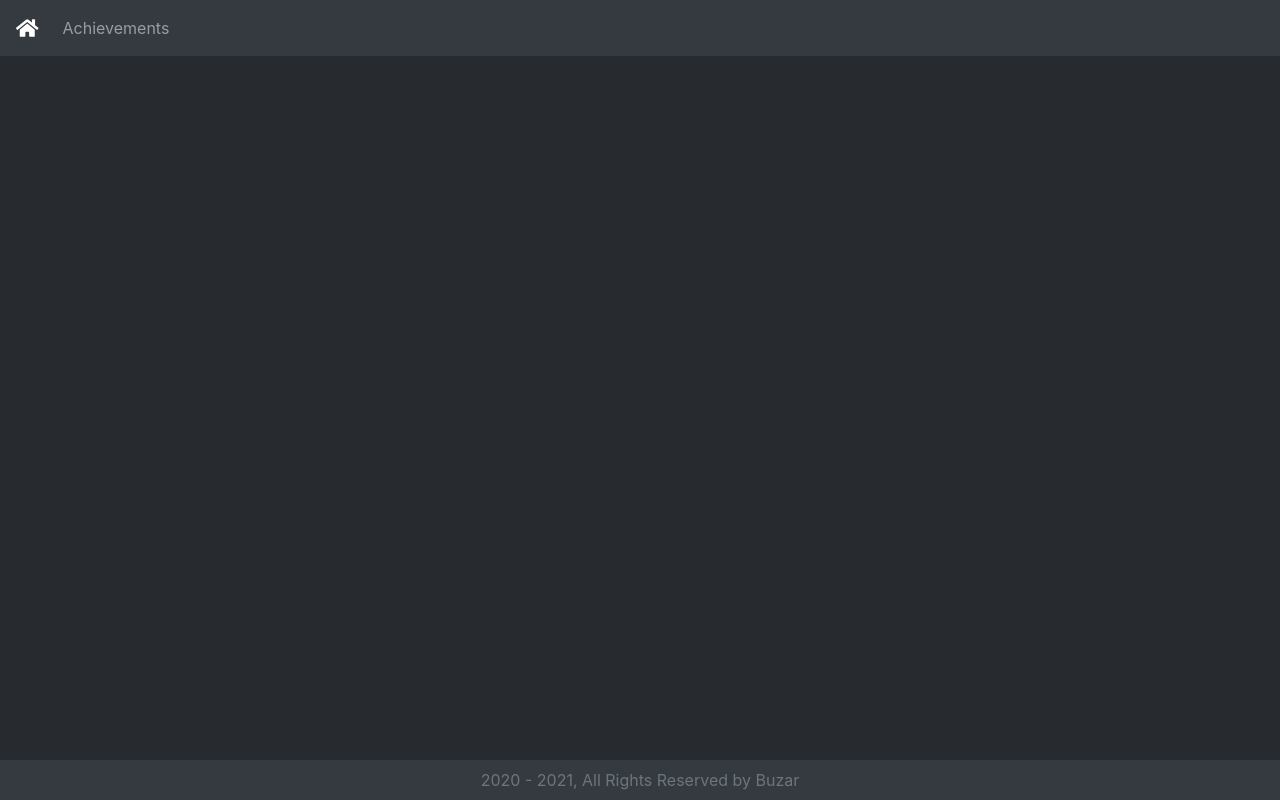
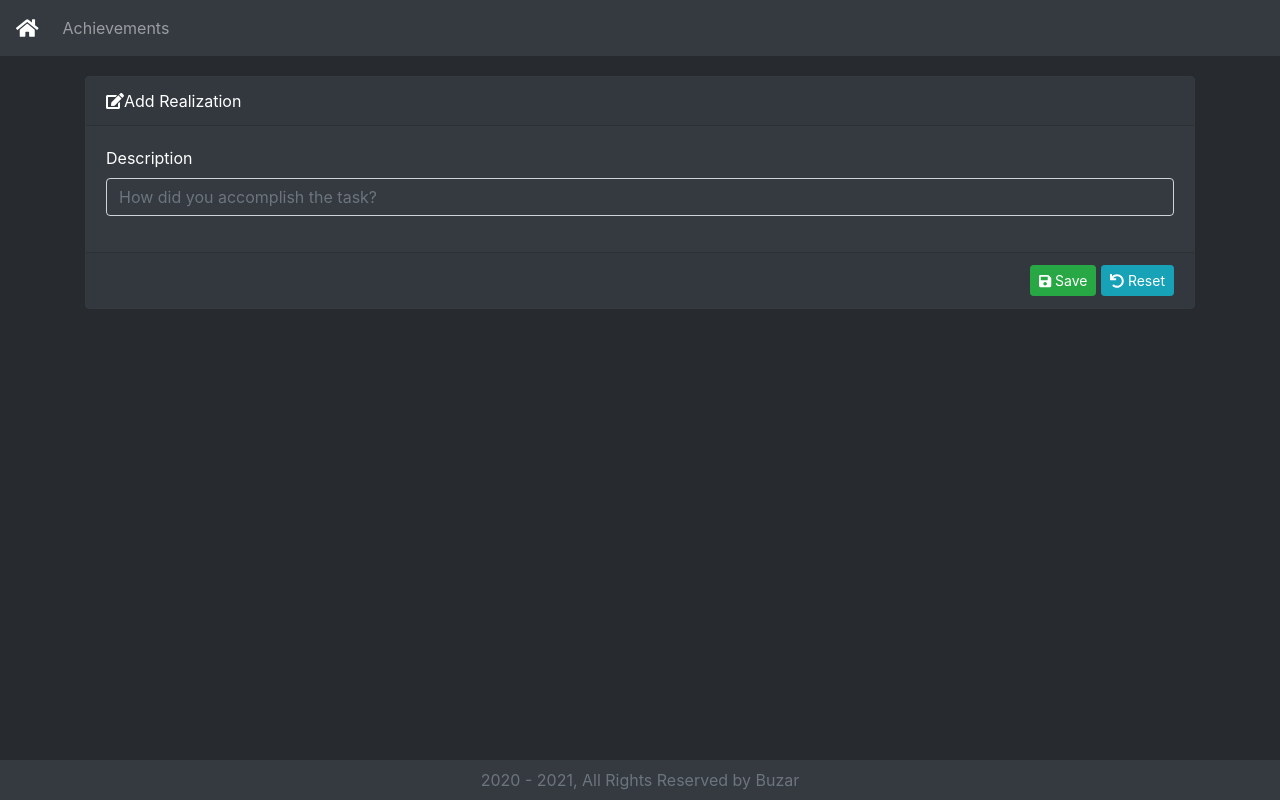
Before and after one commit to Buzar9/kurkuma-frontend, a React (Create React App) app: page /realization in a window 1280 px wide. Built offline with nearby package versions, Linux system fonts and the light colour scheme.

Commit message:
Realization at work

```diff
--- a/src/App.js
+++ b/src/App.js
@@ -8,6 +8,7 @@ import {BrowserRouter as Router, Switch, Route} from 'react-router-dom';
 
 import AchievementsList from "./components/AchievementsList";
 import Achievement from "./components/Achievement";
+import Realization from "./components/Realization";
 
 export default function App() {
     const marginTop = {
@@ -27,7 +28,8 @@ export default function App() {
                     <Switch>
                         <Route path="/" exact component={() => <Welcome heading={heading} quote={quote} footer={footer} />} />/>}/>
                         <Route path="/achievementsList" exact component={AchievementsList}/>
-                        <Route path="/achievement/:achievementId" exact component={Achievement}/>/>
+                        <Route path="/achievement/:achievementId" exact component={Achievement}/>
+                        <Route path='/realization' exact component={Realization}/>
                     </Switch>
                 </Col>
             </Row>
--- a/src/components/Achievement.js
+++ b/src/components/Achievement.js
@@ -3,6 +3,7 @@ import axios from "axios";
 import {Card, Form, Button, Col, Table, ButtonGroup} from "react-bootstrap";
 import {FontAwesomeIcon} from "@fortawesome/react-fontawesome";
 import {faCheck, faEdit, faEye, faFile, faPen, faTimes} from "@fortawesome/free-solid-svg-icons";
+import {Link} from "react-router-dom";
 
 export default class Achievement extends Component {
 
@@ -42,7 +43,7 @@ export default class Achievement extends Component {
     };
 
     render() {
-        const {achievementId, title} = this.state;
+        const {title} = this.state;
 
         return (
             <div>
@@ -71,7 +72,7 @@ export default class Achievement extends Component {
                                     <td>{quest.job}</td>
                                     <td>
                                         <ButtonGroup>
-                                            <Button size='sm'><FontAwesomeIcon icon={faPen}/>{' '} </Button>
+                                            <Link to={"/realization"} className="btn btn-sm btn-outline-primary"><FontAwesomeIcon icon={faPen}/>{' '}</Link>
                                             <Button sieza='sm'><FontAwesomeIcon icon={faFile}/>{' '}</Button>
                                             <Button size='sm'><FontAwesomeIcon icon={faEye}/></Button>
                                         </ButtonGroup>
--- a/src/components/Realization.js
+++ b/src/components/Realization.js
@@ -1,7 +1,75 @@
 import React, { Component } from 'react';
+import {Card, Form, Button, Col} from "react-bootstrap";
+import {FontAwesomeIcon} from '@fortawesome/react-fontawesome';
+import {faEdit, faSave, faUndo} from "@fortawesome/free-solid-svg-icons";
 import axios from "axios";
 
 export default class Realization extends Component {
 
+    constructor(props) {
+        super(props)
+        this.state = this.initialState;
+    }
 
+    initialState = {
+        realizationId: '', questId: '', userId: '', description: ''
+    };
+
+    componentDidMount() {
+        const realizationId = +this.props.match.params.realizationId;
+        if (realizationId) {
+            this.findRealizationById(realizationId)
+        }
+    }
+
+    findRealizationById = (realizationId) => {
+        axios.get('http://localhost:8080/realizations/' + realizationId)
+            .then(response => {
+                if (response.data != null) {
+                    this.setState({
+                        realizationId: response.data.realizationId,
+                        questId: response.data.questId,
+                        userId: response.data.userId,
+                        description: response.data.description
+                    });
+                }
+            }).catch((error) => {
+            console.error('Error - ' + error);
+        });
+    };
+
+    render() {
+        const {description} = this.state;
+
+        return (
+            <Card className={"border border-dark bg-dark text-white"}>
+                <Card.Header><FontAwesomeIcon icon={faEdit}/>Add Realization</Card.Header>
+                <Form>
+                    <Card.Body>
+                        <Form.Row>
+                            <Form.Group as={Col} controlId='formGrindDescription'>
+                                <Form.Label> Description </Form.Label>
+                                <Form.Control required autoComplete='off'
+                                             type="text" name='description'
+                                             value={description} onChange={this.realizationChange}
+                                             className={'bg-dark text-white'}
+                                             placeholder='How did you accomplish the task?'/>
+                            </Form.Group>
+                        </Form.Row>
+                    </Card.Body>
+                    <Card.Footer style={{"textAlign": "right"}}>
+                        <Button size="sm" variant="success" type="submit">
+                            <FontAwesomeIcon icon={faSave}/> {this.state.userId ? "Update" : "Save"}
+                        </Button>{" "}
+                        <Button size="sm" variant="info" type="reset">
+                            <FontAwesomeIcon icon={faUndo}/> Reset
+                        </Button>{" "}
+                        {/*<Button size="sm" variant="info" type="button" onClick= {this.bookList.bind()}>*/}
+                        {/*    <FontAwesomeIcon icon={faList} /> Book List*/}
+                        {/*</Button>*/}
+                    </Card.Footer>
+                </Form>
+            </Card>
+        )
+    }
 }
```
